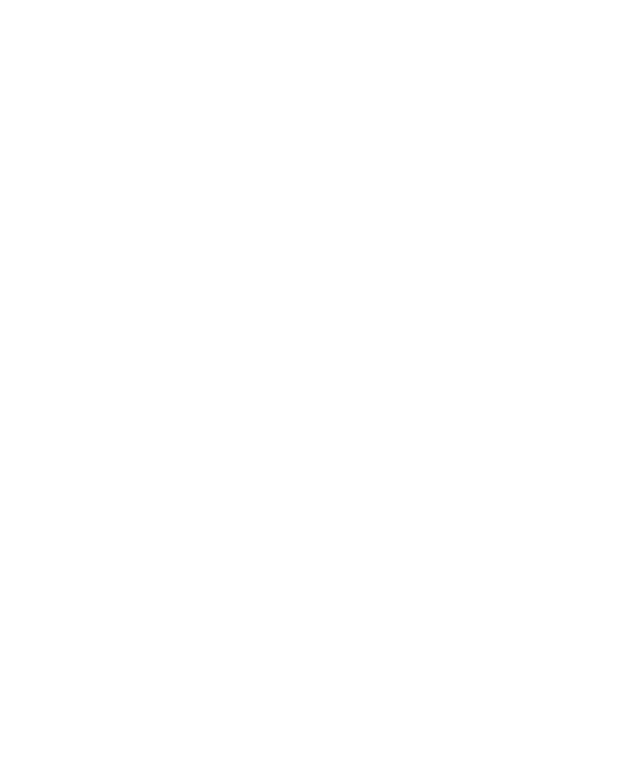
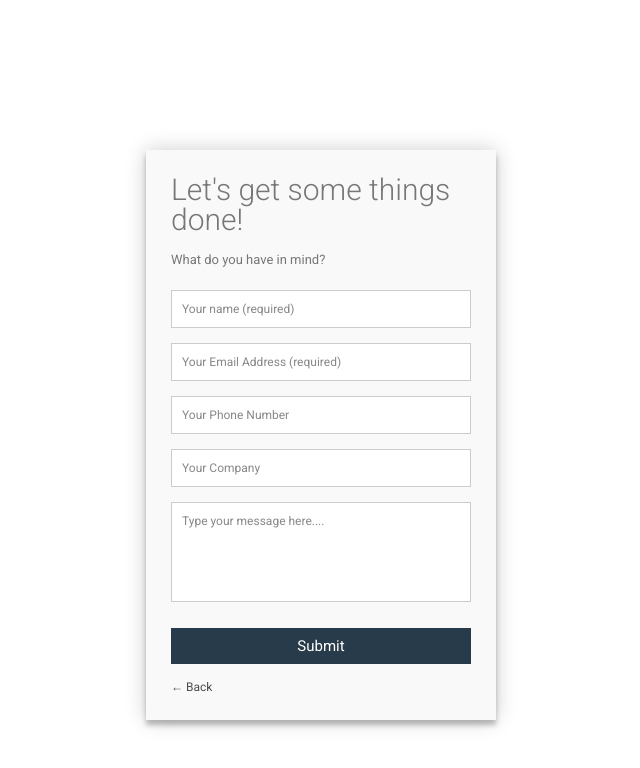
Before and after one commit to OverAndBeyondWeb/mern-stack-portfolio, a React (Create React App) app in the folder client/: page /contact in a window 1280 px wide. Shown: the top 768 px of the page, without its empty margins (319-959 px from the left). Built offline with nearby package versions, Linux system fonts and the light colour scheme.

Commit message:
Contact component is displaying a contact form properly, Router is successfully displaying the Contact component at '/contact'

```diff
--- a/client/src/App.js
+++ b/client/src/App.js
@@ -4,12 +4,14 @@
 import { BrowserRouter as Router, Route } from 'react-router-dom';
 
 import Home from './components/Home/Home';
+import Contact from './components/Contact/Contact';
 
 function App() {
   return (
     <Router>
       <div className="App">
         <Route path="/" exact component={Home} />
+        <Route path="/contact" exact component={Contact} />
       </div>
     </Router>
 
--- /dev/null
+++ b/client/src/components/Contact/Contact.js
@@ -0,0 +1,41 @@
+import React, { Component } from 'react';
+import './Contact.scss';
+
+class Contact extends Component {
+
+  state = {
+
+  }
+
+  render() {
+
+    return (
+      <form id="contact" class="container">
+        <h3>Let's get some things done!</h3>
+        <h4>What do you have in mind?</h4>
+        <fieldset>
+          <input placeholder="Your name (required)" type="text" tabindex="1" required autofocus />
+        </fieldset>
+        <fieldset>
+          <input
+          placeholder="Your Email Address (required)" type="email" tabindex="2" required />
+        </fieldset>
+        <fieldset>
+          <input placeholder="Your Phone Number" type="tel" tabindex="3" />
+        </fieldset>
+        <fieldset>
+          <input placeholder="Your Company" type="url" tabindex="4" />
+        </fieldset>
+        <fieldset>
+          <textarea placeholder="Type your message here...." tabindex="5" required></textarea>
+        </fieldset>
+        <fieldset>
+          <button name="submit" type="submit" id="contact-submit" data-submit="...Sending">Submit</button>
+        </fieldset>
+        <p class="back-link">&larr; Back</p>
+      </form>
+    )
+  }
+}
+
+export default Contact;
--- /dev/null
+++ b/client/src/components/Contact/Contact.scss
@@ -0,0 +1,150 @@
+@import url(https://fonts.googleapis.com/css?family=Roboto:400,300,600,400italic);
+  * {
+    margin: 0;
+    padding: 0;
+    box-sizing: border-box;
+    -webkit-box-sizing: border-box;
+    -moz-box-sizing: border-box;
+    -webkit-font-smoothing: antialiased;
+    -moz-font-smoothing: antialiased;
+    -o-font-smoothing: antialiased;
+    text-rendering: optimizeLegibility;
+  }
+
+  body {
+    font-family: "Roboto", Helvetica, Arial, sans-serif;
+    font-weight: 100;
+    font-size: 12px;
+    line-height: 30px;
+    color: #777;
+  }
+
+  .container {
+    width: 350px;
+    margin: 150px auto;
+    position: relative;
+  }
+
+  #contact input[type="text"],
+  #contact input[type="email"],
+  #contact input[type="tel"],
+  #contact input[type="url"],
+  #contact textarea,
+  #contact button[type="submit"] {
+    font: 400 12px/16px "Roboto", Helvetica, Arial, sans-serif;
+  }
+
+  #contact {
+    background: #F9F9F9;
+    padding: 25px;
+    box-shadow: 0 0 20px 0 rgba(0, 0, 0, 0.2), 0 5px 5px 0 rgba(0, 0, 0, 0.24);
+  }
+
+  #contact h3 {
+    display: block;
+    font-size: 30px;
+    font-weight: 300;
+    margin-bottom: 10px;
+  }
+
+  #contact h4 {
+    margin: 5px 0 15px;
+    display: block;
+    font-size: 13px;
+    font-weight: 400;
+  }
+
+  fieldset {
+    border: medium none !important;
+    margin: 0 0 10px;
+    min-width: 100%;
+    padding: 0;
+    width: 100%;
+  }
+
+  #contact input[type="text"],
+  #contact input[type="email"],
+  #contact input[type="tel"],
+  #contact input[type="url"],
+  #contact textarea {
+    width: 100%;
+    border: 1px solid #ccc;
+    background: #FFF;
+    margin: 0 0 5px;
+    padding: 10px;
+  }
+
+  #contact input[type="text"]:hover,
+  #contact input[type="email"]:hover,
+  #contact input[type="tel"]:hover,
+  #contact input[type="url"]:hover,
+  #contact textarea:hover {
+    -webkit-transition: border-color 0.3s ease-in-out;
+    -moz-transition: border-color 0.3s ease-in-out;
+    transition: border-color 0.3s ease-in-out;
+    border: 1px solid #aaa;
+  }
+
+  #contact textarea {
+    height: 100px;
+    max-width: 100%;
+    resize: none;
+  }
+
+  #contact button[type="submit"] {
+    cursor: pointer;
+    width: 100%;
+    border: none;
+    background: #283b4a;
+    color: #FFF;
+    margin: 0 0 5px;
+    padding: 10px;
+    font-size: 15px;
+  }
+
+  #contact button[type="submit"]:hover {
+    background: lighten(#283b4a, 20%);
+    -webkit-transition: background 0.3s ease-in-out;
+    -moz-transition: background 0.3s ease-in-out;
+    transition: background-color 0.3s ease-in-out;
+  }
+
+  #contact button[type="submit"]:active {
+    box-shadow: inset 0 1px 3px rgba(0, 0, 0, 0.5);
+  }
+
+  .copyright {
+    text-align: center;
+  }
+
+  #contact input:focus,
+  #contact textarea:focus {
+    outline: 0;
+    border: 1px solid #aaa;
+  }
+
+  ::-webkit-input-placeholder {
+    color: #888;
+  }
+
+  :-moz-placeholder {
+    color: #888;
+  }
+
+  ::-moz-placeholder {
+    color: #888;
+  }
+
+  :-ms-input-placeholder {
+    color: #888;
+  }
+  .back-link {
+    font: 400 12px/16px "Roboto", Helvetica, Arial, sans-serif;
+    color: #4c4c4c;
+    margin-top: 10px;
+  }
+
+  .back-link:hover {
+    color: #283b4a;
+    font-weight: bold
+  }
```
